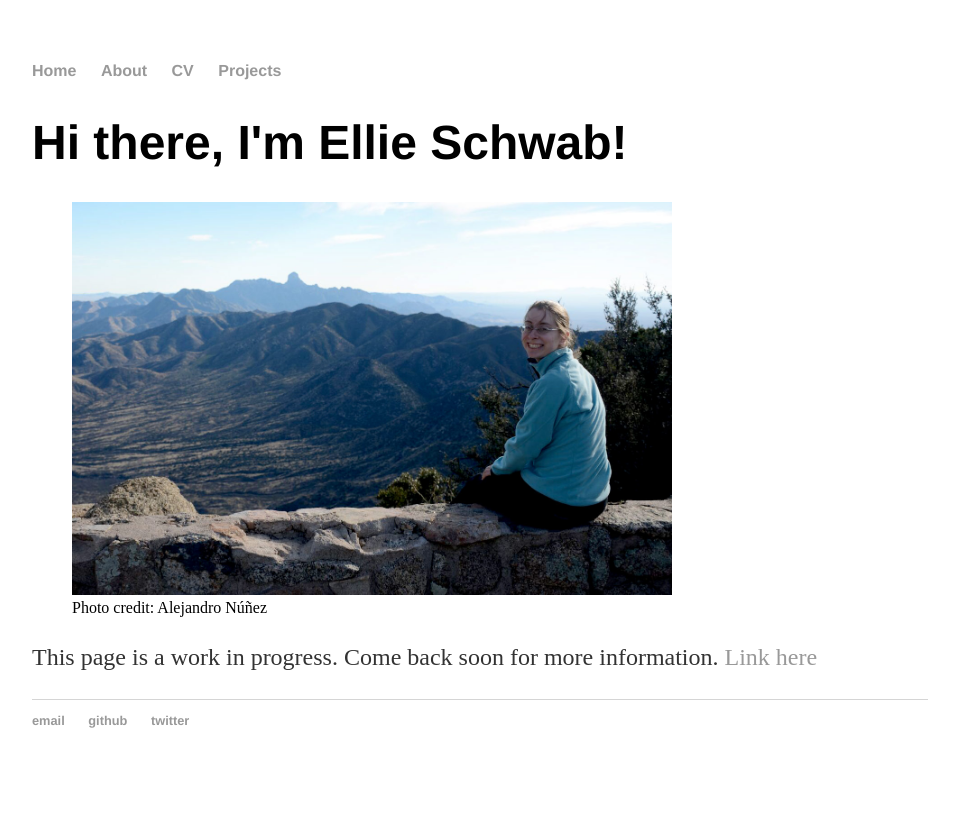
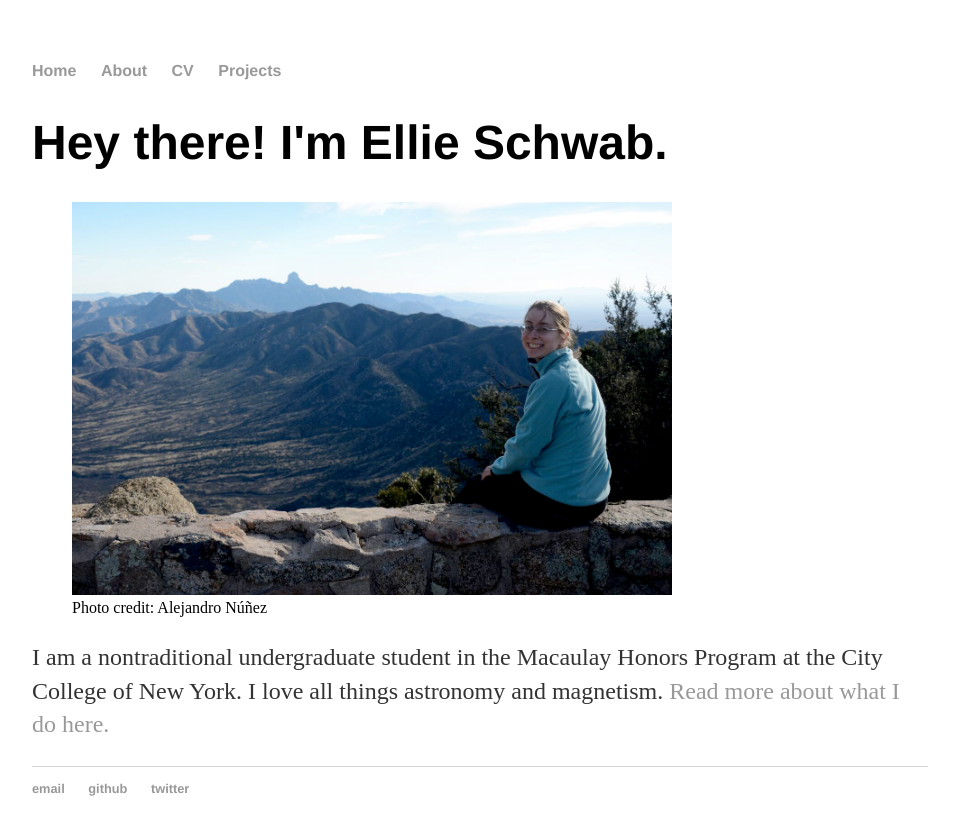
Before and after one commit to elliesch/elliesch.github.io, a Jekyll site: the page built from index.html, in a window 1280 px wide. Shown: the top 835 px of the page, without its empty margins (160-1119 px from the left). Built offline with Jekyll 4.4.1, drawn with Linux system fonts in a browser that asks for light colours.

Commit message:
updated index.html

```diff
--- a/index.html
+++ b/index.html
@@ -3,10 +3,10 @@ layout: default
 title: Ellie Schwab, Student Astronomer
 ---
 <div class="blurb">
-	<h1>Hi there, I'm Ellie Schwab!</h1>
+	<h1>Hey there! I'm Ellie Schwab.</h1>
 	<figure>
 	  <img src="/images/me_at_mdm.jpg" alt="The view from Columbia's MDM Telescope" style="width:600px">
 	  <figcaption>Photo credit: Alejandro Núñez</figcaption>
 	</figure>
-	<p>This page is a work in progress. <em></em> Come back soon for more information. <a href="/about">Link here</a></p>
+	<p>I am a nontraditional undergraduate student in the Macaulay Honors Program at the City College of New York. I love all things astronomy and magnetism. <a href="/about">Read more about what I do here.</a></p>
 </div><!-- /.blurb -->
```
